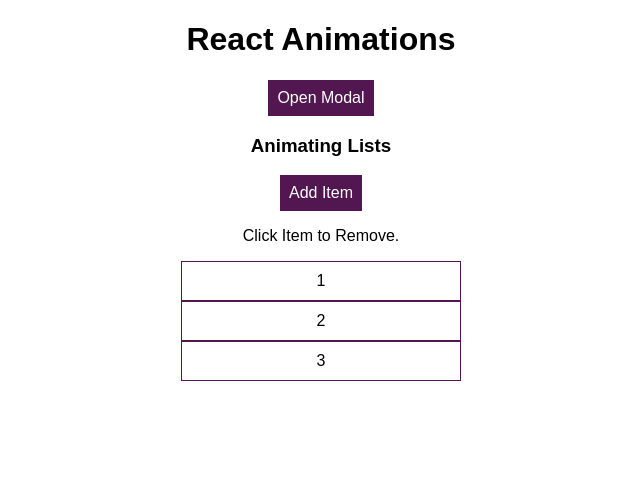
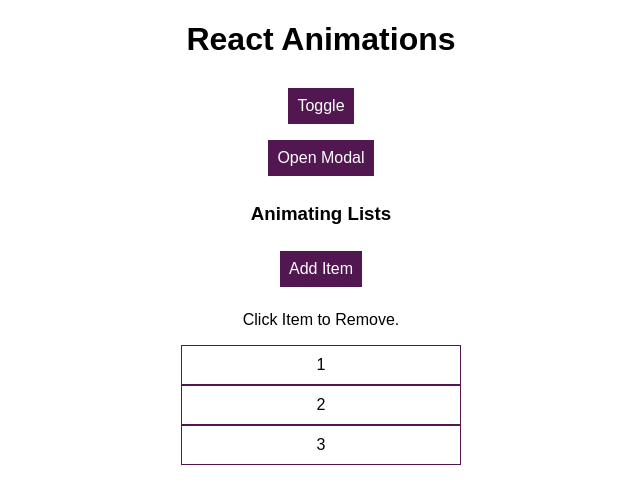
Before and after one commit to RaidenDilan/animations--01-start, a React (Create React App) app: page / in a window 1280 px wide. Shown: the top 504 px of the page, without its empty margins (319-959 px from the left). Built offline with nearby package versions, Linux system fonts and the light colour scheme.

Commit message:
Using ReactTransitionGroup

```diff
--- a/package.json
+++ b/package.json
@@ -5,7 +5,8 @@
   "dependencies": {
     "react": "^16.0.0",
     "react-dom": "^16.0.0",
-    "react-scripts": "1.0.13"
+    "react-scripts": "1.0.13",
+    "react-transition-group": "^4.3.0"
   },
   "scripts": {
     "start": "react-scripts start",
--- a/src/App.js
+++ b/src/App.js
@@ -1,4 +1,5 @@
 import React, { Component } from 'react';
+import { Transition } from 'react-transition-group';
 
 import './App.css';
 import Modal from './components/Modal/Modal';
@@ -7,7 +8,8 @@
 
 class App extends Component {
   state = {
-    modalIsOpen: false
+    modalIsOpen: false,
+    showBlock: false
   }
 
   showModal = () => {
@@ -22,6 +24,30 @@
     return (
       <div className='App'>
         <h1>React Animations</h1>
+        <button
+          className='Button'
+          onClick={ () => this.setState(prevState => ({ showBlock: !prevState.showBlock })) }>
+          Toggle
+        </button>
+        <br />
+        <Transition
+          in={ this.state.showBlock }
+          timeout={ 1000 }
+          mountOnEnter
+          unmountOnExit>
+          { state => (
+            <div
+              style={ {
+                backgroundColor: 'red',
+                width: 100,
+                height: 100,
+                margin: 'auto',
+                transition: 'opacity 1s ease-out',
+                opacity: state === 'exiting' ? 0 : 1
+              } }
+              />
+          ) }
+        </Transition>
         {
           this.state.modalIsOpen
             ? <Modal show={ this.state.modalIsOpen } closed={ this.closeModal } />
--- a/src/index.css
+++ b/src/index.css
@@ -8,6 +8,7 @@
   border: 1px solid #521751;
   font: inherit;
   padding: 8px;
+  margin: 8px 0;
   background-color: #521751;
   color: #ffffff;
   cursor: pointer;
```
